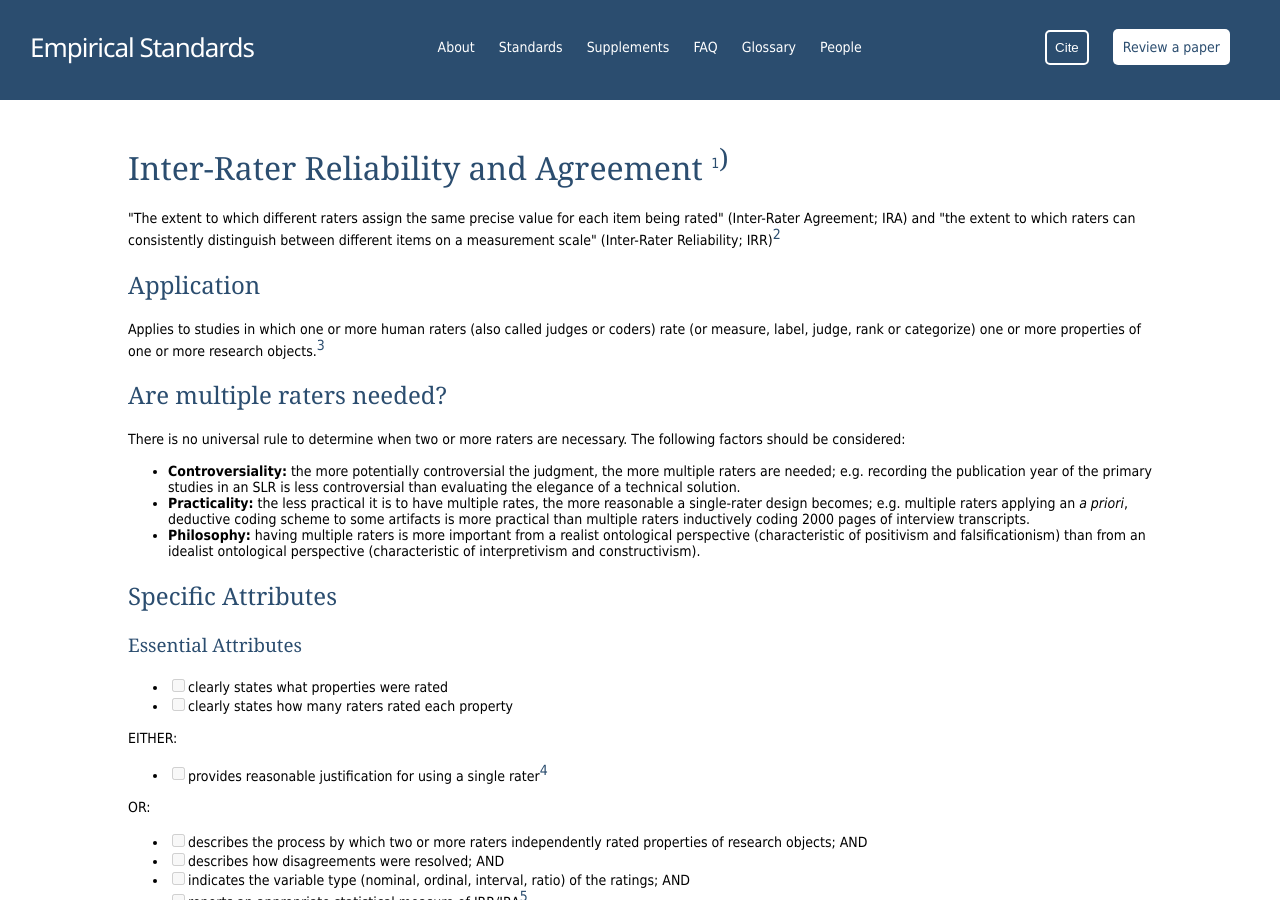
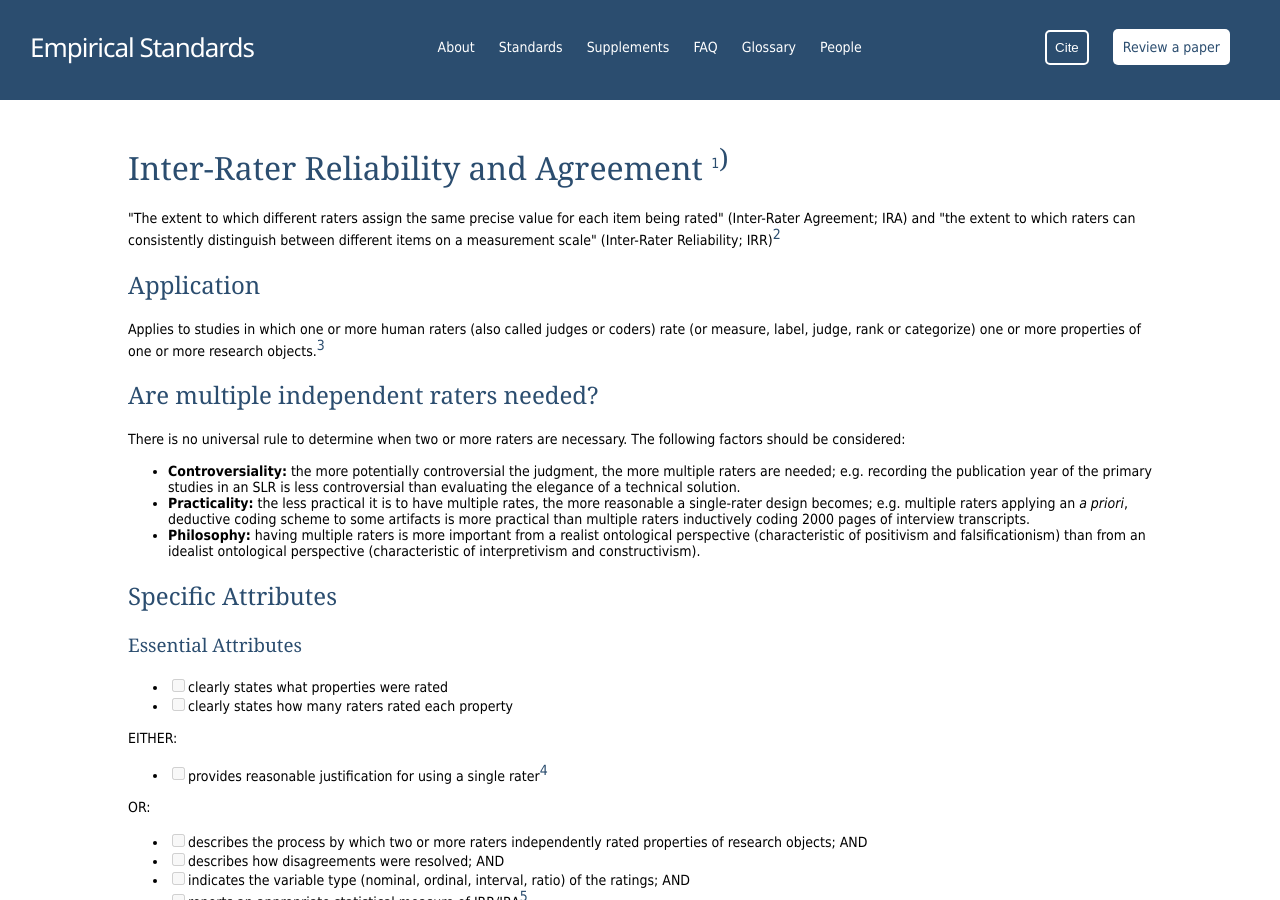
Before and after one commit to acmsigsoft/EmpiricalStandards, a Jekyll site: the page built from docs/supplements/InterRaterReliabilityAndAgreement.md, in a window 1280 px wide and 900 px high. Built offline with Jekyll 4.4.1, drawn with Linux system fonts in a browser that asks for light colours; our own code applies the rules of GitHub Pages for plain Markdown files.

Commit message:
Clarify what is meant by "Are multiple raters needed?"

```diff
--- a/docs/supplements/InterRaterReliabilityAndAgreement.md
+++ b/docs/supplements/InterRaterReliabilityAndAgreement.md
@@ -4,7 +4,7 @@
 
 Applies to studies in which one or more human raters (also called judges or coders) rate (or measure, label, judge, rank or categorize) one or more properties of one or more research objects.<sup><a class="footnote footnote_ref">3</a></sup>
 
-## Are multiple raters needed?
+## Are multiple independent raters needed?
 
 There is no universal rule to determine when two or more raters are necessary. The following factors should be considered:
 
```
